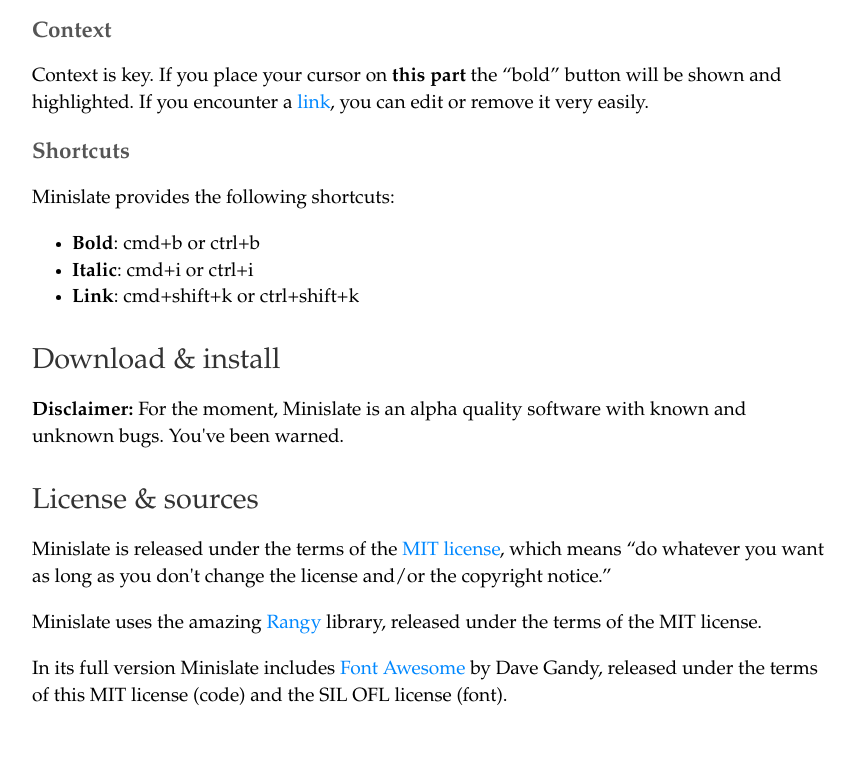
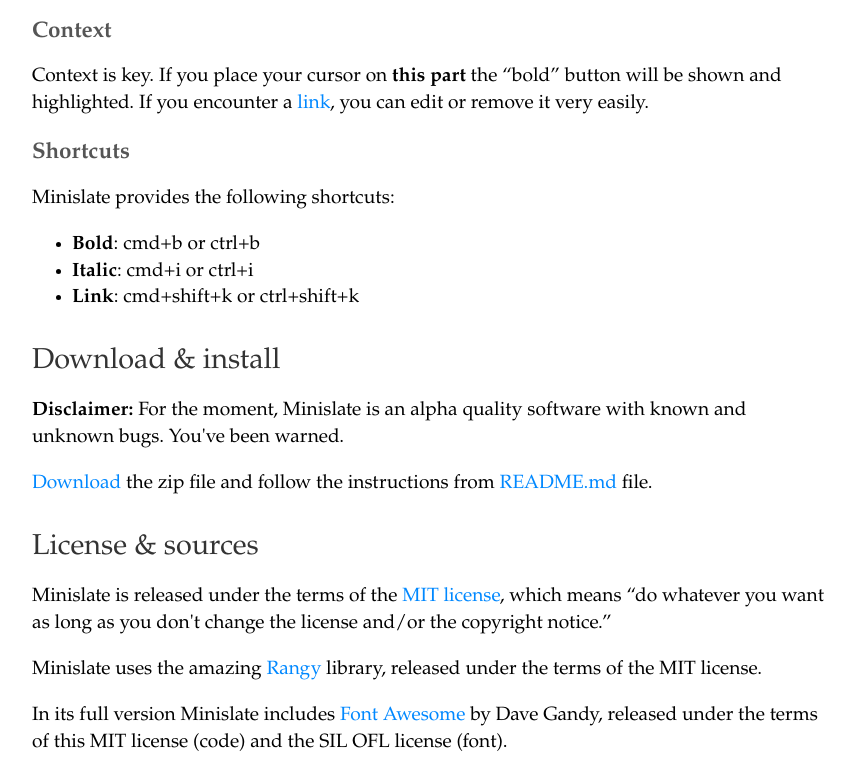
Before and after one commit to olivier-m/minislate, a plain HTML site: page index.html in a window 1280 px wide. Shown: the part 1765-2541 px from the top of the page, without its empty margins (208-1063 px from the left). Before the commit the page ends 2495 px from the top, so only its background shows below. Drawn offline with Linux system fonts and the light colour scheme.

Commit message:
Added download instructions

```diff
--- a/index.html
+++ b/index.html
@@ -135,6 +135,9 @@
     <article>
       <p><strong>Disclaimer:</strong> For the moment, Minislate is an alpha quality software with known
       and unknown bugs. You've been warned.</p>
+
+      <p><a href="dist/minislate.zip">Download</a> the zip file and follow the instructions from
+      <a href="https://github.com/olivier-m/minislate/">README.md</a> file.</p>
     </article>
   </section>
 
```
